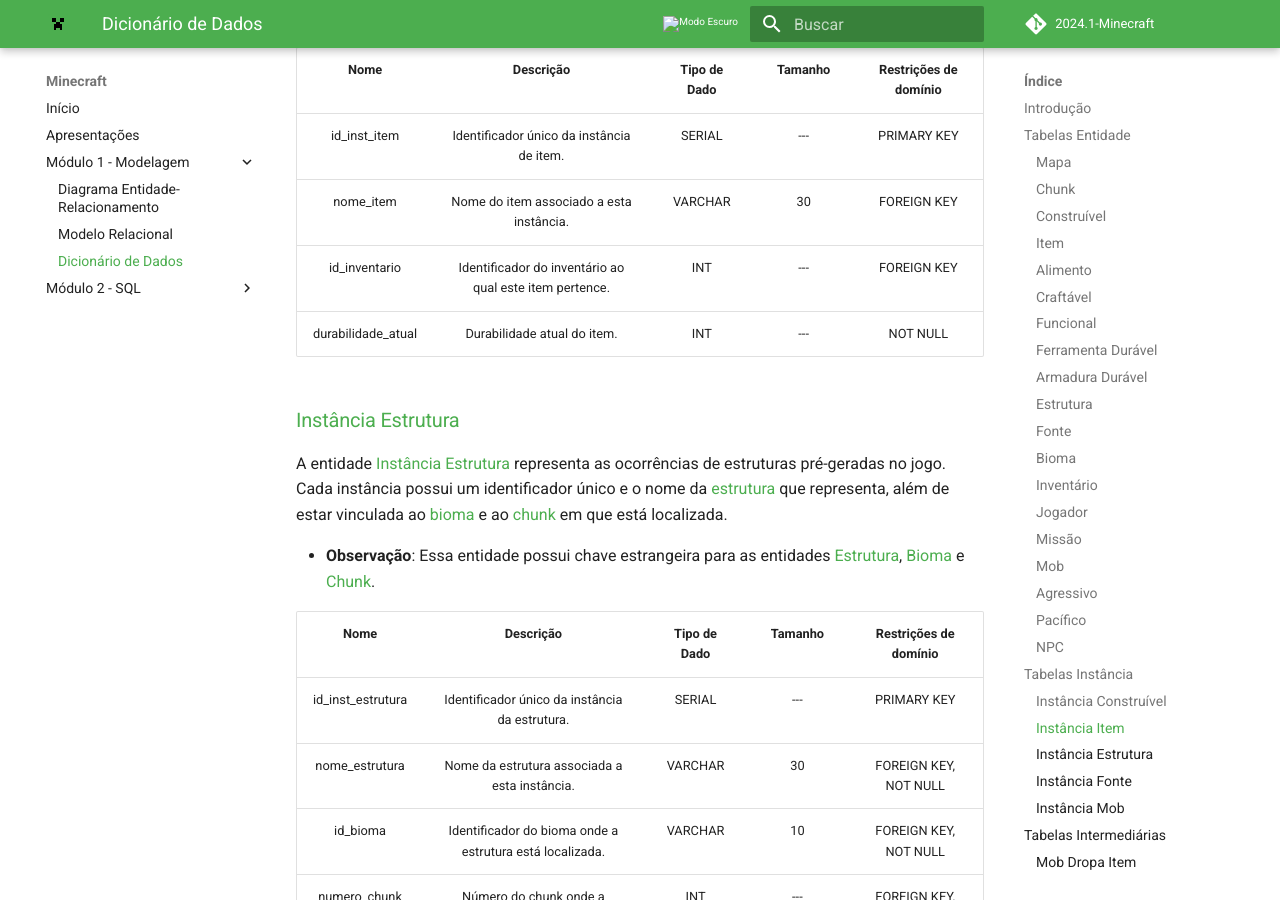
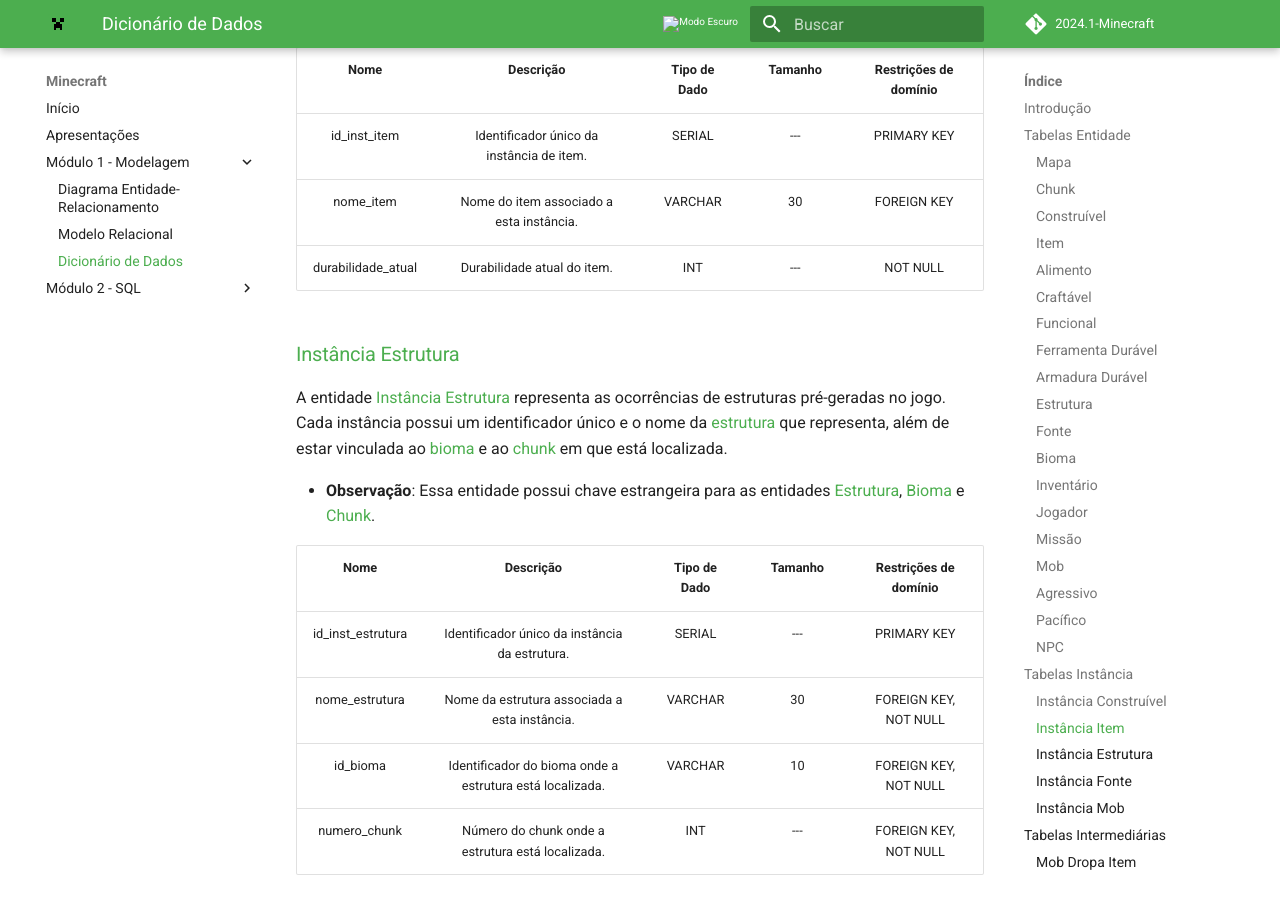
Before and after one commit to SBD1/2024.1-Minecraft, an MkDocs documentation site: the page built from gitpages/docs/modulo_1/dicDados.md, in a window 1280 px wide and 900 px high, scrolled down 11129 px. Built offline with MkDocs 1.6.1 and Material for MkDocs 9.7.7, drawn with Linux system fonts in a browser that asks for light colours; comment, search, counter and statistics services are not loaded.

Commit message:
atualização DDL

```diff
--- a/gitpages/docs/modulo_1/dicDados.md
+++ b/gitpages/docs/modulo_1/dicDados.md
@@ -268,7 +268,6 @@ A entidade [Instância Item](#instancia-item) representa as ocorrências especí
 | :---: | :---: | :---: | :---: | :---: |
 | id_inst_item | Identificador único da instância de item. | SERIAL | --- | PRIMARY KEY |
 | nome_item | Nome do item associado a esta instância. | VARCHAR | 30 | FOREIGN KEY |
-| id_inventario | Identificador do inventário ao qual este item pertence. | INT | --- | FOREIGN KEY |
 | durabilidade_atual | Durabilidade atual do item. | INT | --- | NOT NULL |
 
 ### [Instância Estrutura](#instancia-estrutura)
```
